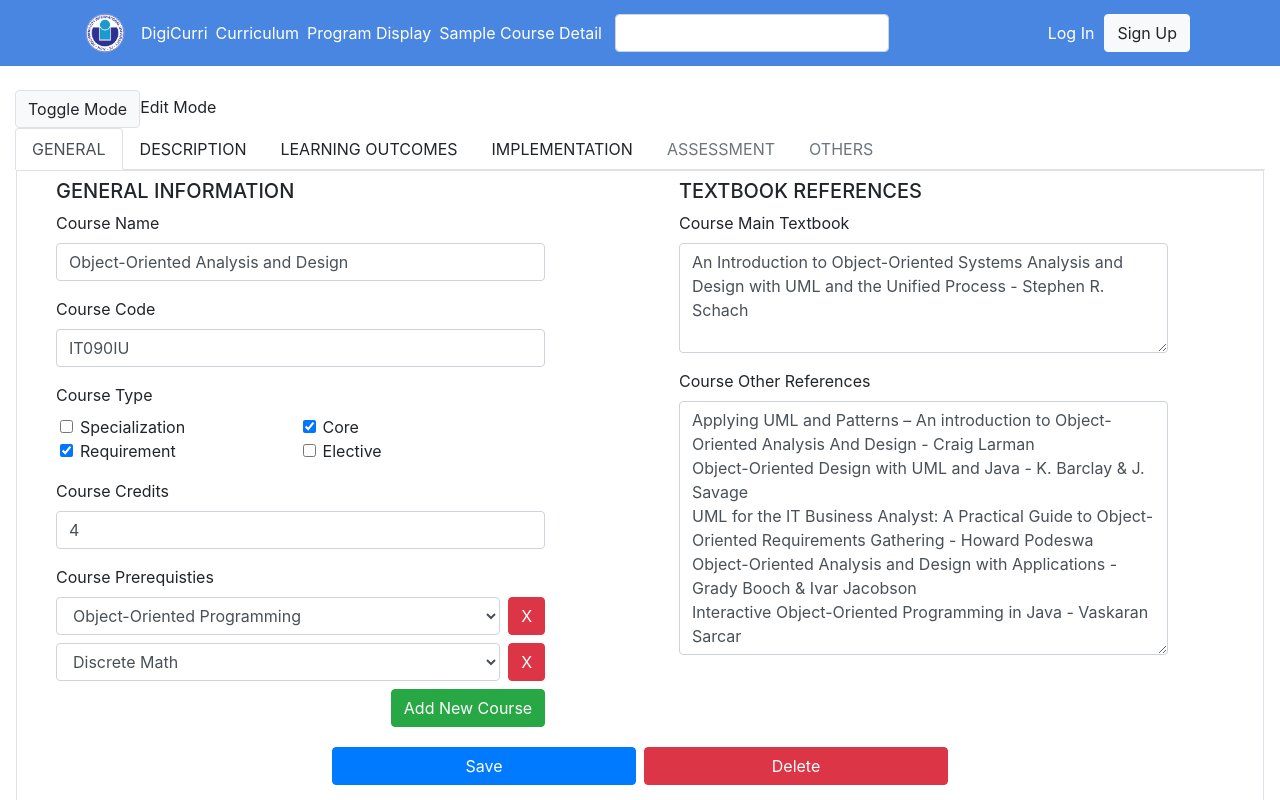
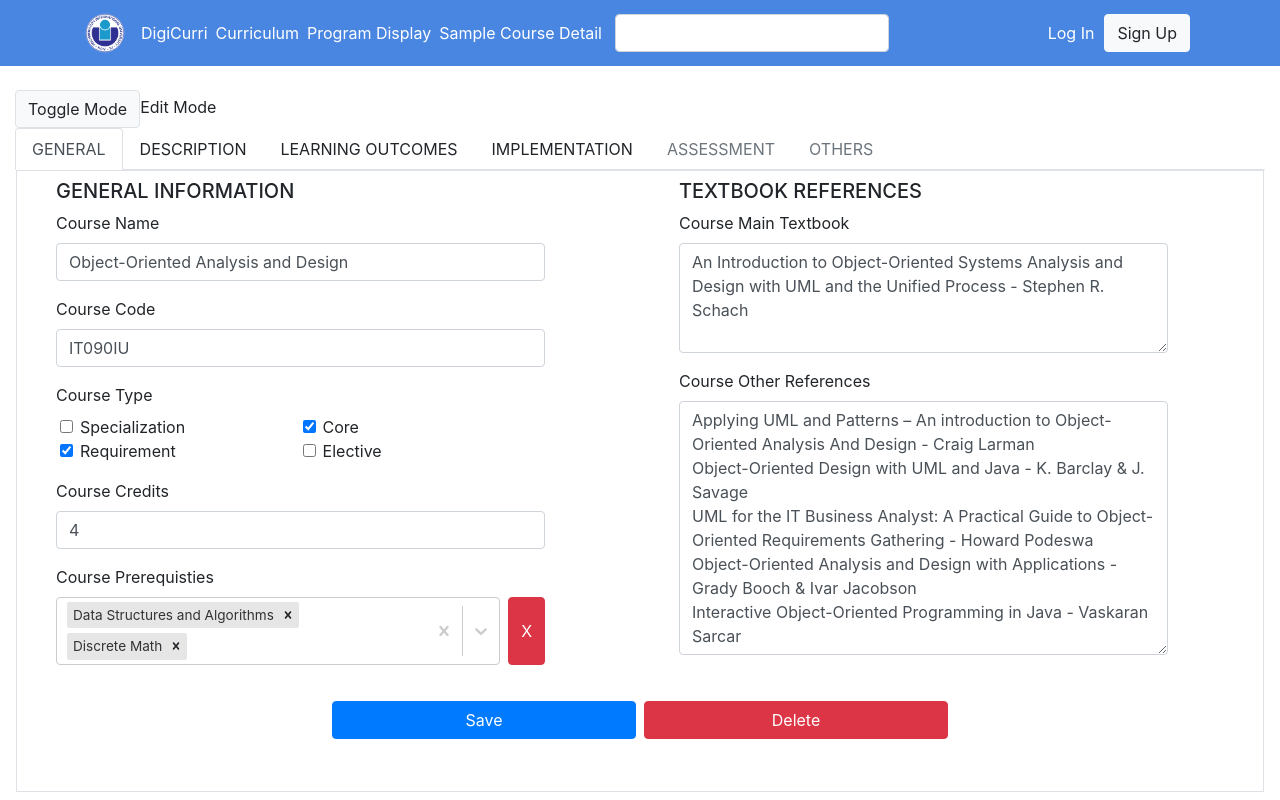
Before and after one commit to hcmiu-se-club-2019/digi-curriculum, a React (Create React App) app: page /course/IT090IU in a window 1280 px wide. Shown: the top 800 px of the page. Built offline with nearby package versions, Linux system fonts and the light colour scheme.

Commit message:
Using react-select

```diff
--- a/package.json
+++ b/package.json
@@ -20,6 +20,7 @@
     "react-router": "^5.1.2",
     "react-router-dom": "^5.1.2",
     "react-scripts": "3.4.0",
+    "react-select": "^2.0.0-beta.7",
     "reactstrap": "^8.4.1",
     "redux": "^4.0.5",
     "redux-thunk": "^2.3.0",
--- a/src/components/courseDetail/courseTabs/CourseGeneralTab.js
+++ b/src/components/courseDetail/courseTabs/CourseGeneralTab.js
@@ -1,5 +1,6 @@
 import React, { Component } from "react";
 import { Form, FormGroup, Label, Input, Button } from "reactstrap";
+import Select from 'react-select';
 // import { Field } from 'formik';
 
 // import FormModal from '../../common/FormModal'
@@ -82,6 +83,12 @@ const TabDisplayForm = props => {
 
 const TabEditForm = props => {
   const { values, availableCourses, onTextChange, onCheckboxChange } = props;
+  const courses = availableCourses.map( course => {
+    return {
+      label: course,
+      value: course
+    }}
+  )
   return (
     <Form onSubmit={function () {}} className="course-general-form">
       <div className="row mt-2">
@@ -154,38 +161,17 @@ const TabEditForm = props => {
               </FormGroup>
               <FormGroup>
                 <Label for="required">Course Prerequisties</Label>
-                {/* <Input
-                  type="textarea"
-                  name="courseRequired"
-                  id="courseRequired"
-                  value={typeof values.prerequisties === 'object' ? values.prerequisties.join('\n') : values.prerequisties}
-                /> */}
-                {
-                  typeof values.prerequisties === 'object' && values.prerequisties.map((prereq, index) =>
-                    <div key={index} className='d-flex flex-row mb-2'>
-                      <Input
-                        className='mr-2'
-                        type='select'
-                        name="courseRequired"
-                        id="courseRequired"
-                        defaultValue={prereq}
-                        // onChange={onTextChange}
-                      >
-                        <option value={prereq}>{prereq}</option>
-                        {
-                          typeof availableCourses === 'object' && availableCourses
-                            .filter((course) => { return course !== prereq })
-                            .map((course, index) =>
-                              <option key={index} value={course}>{course}</option>
-                            )
-                        }
-                      </Input>
-                      <Button color='danger'>X</Button>
-                    </div>
-
-                  )
-                }
-                <Button color='success' className='float-right' onClick={() => {}}>Add New Course</Button>
+                <div className='d-flex flex-row mb-2'>
+                  <Select className='mr-2' isMulti options={[...courses]} value={values.prerequisties.map(prereq => {
+                      return {
+                        label: prereq,
+                        value: prereq
+                      }
+                    })}
+                    onChange={opt => console.log(opt)}
+                  />
+                  <Button color='danger'>X</Button>
+                </div>
               </FormGroup>
             </div>
           </div>
@@ -253,7 +239,7 @@ export default class CourseGeneralTab extends Component {
             /> */}
           {mode ? <TabEditForm
             values={initialValues}
-            availableCourses={availableCourses}
+            availableCourses={[...availableCourses]}
             onTextChange={onTextChange}
             onCheckboxChange={onCheckboxChange}
           /> : <TabDisplayForm values={initialValues}/>}
--- a/src/components/courseDetail/index.js
+++ b/src/components/courseDetail/index.js
@@ -127,7 +127,7 @@ export default class CourseDetail extends Component {
           {activeTab === "1" && <CourseGeneralTab
             initialValues={course}
             mode={mode}
-            availableCourses={availableCourses}
+            availableCourses={[...availableCourses]}
             onTextChange={this.onTextChangeHandler}
             onCheckboxChange={this.onCheckboxChangeHandler}
           />}
--- a/src/data/json/testData2.js
+++ b/src/data/json/testData2.js
@@ -142,7 +142,7 @@ const state = {
       core: true,
       elective: false,
       credit: 4,
-      prerequisties: ["Object-Oriented Programming", "Discrete Math"],
+      prerequisties: ["Data Structures and Algorithms", "Discrete Math"],
       textbook: "An Introduction to Object-Oriented Systems Analysis and Design with UML and the Unified Process - Stephen R. Schach",
       refs: [
         "Applying UML and Patterns – An introduction to Object-Oriented Analysis And Design - Craig Larman",
@@ -313,7 +313,7 @@ const state = {
     },
     {
       id: "IT103IU",
-      name: "C/C++ programming",
+      name: "Discrete Math",
       specialization: false,
       requirement: true,
       core: true,
```
